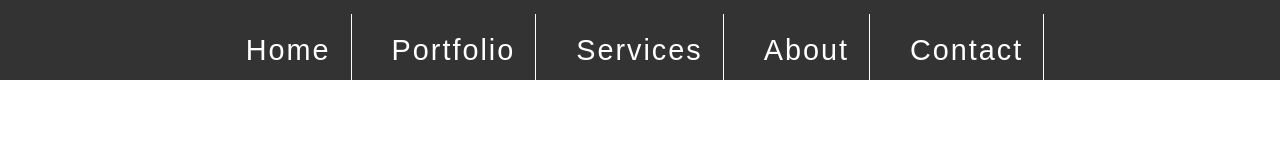
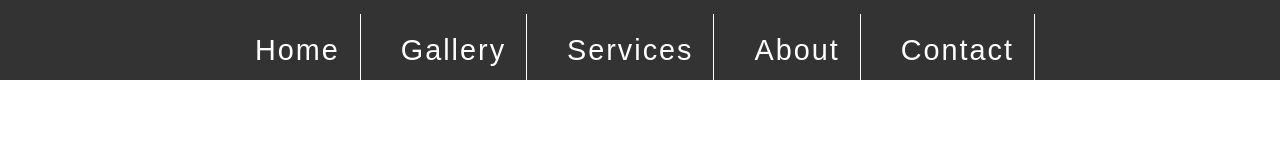
Before and after one commit to telljacob/project-one, a plain HTML site: page about.html in a window 1280 px wide. Shown: the top 160 px of the page. Drawn offline with Linux system fonts and the light colour scheme.

Commit message:
Add pictures for gallery and renamed portfolio to gallery

```diff
--- a/about.html
+++ b/about.html
@@ -18,7 +18,7 @@
                     <a href="index.html">Home</a>
                 </li>
                 <li>
-                    <a href="portfolio.html">Portfolio</a>
+                    <a href="gallery.html">Gallery</a>
                 </li>
                 <li>
                     <a href="services.html">Services</a>
```
Also changed, not shown: contact.html (+1 -1 lines), gallery.html (+1 -1 lines), index.html (+1 -1 lines), services.html (+1 -1 lines), assets/images/agnes_eight.jpg (added), assets/images/agnes_five.jpg (added), assets/images/agnes_four.jpg (added), assets/images/agnes_nine.jpg (added), assets/images/agnes_one.jpg (added), assets/images/agnes_seven.jpg (added), assets/images/agnes_six.jpg (added), assets/images/agnes_ten.jpg (added), assets/images/agnes_three.jpg (added), assets/images/agnes_two.jpg (added).
